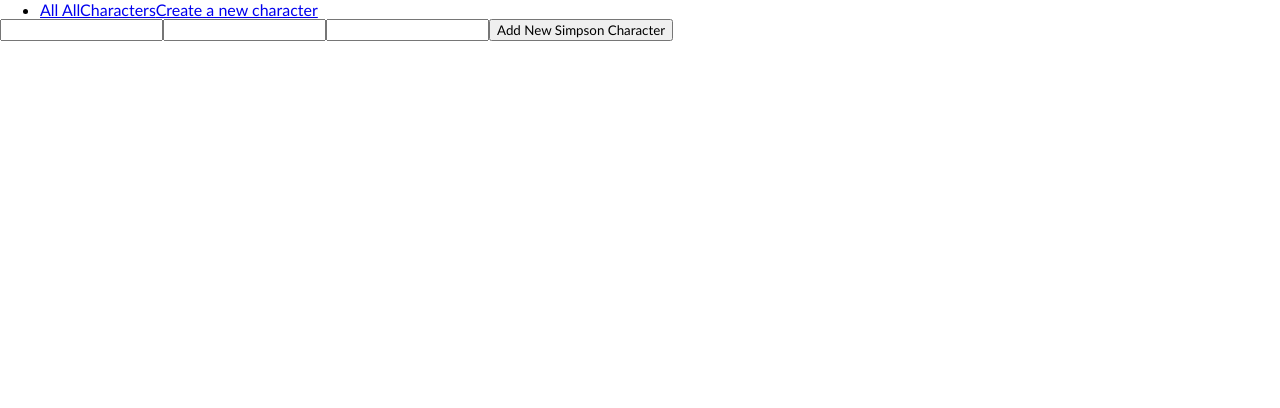
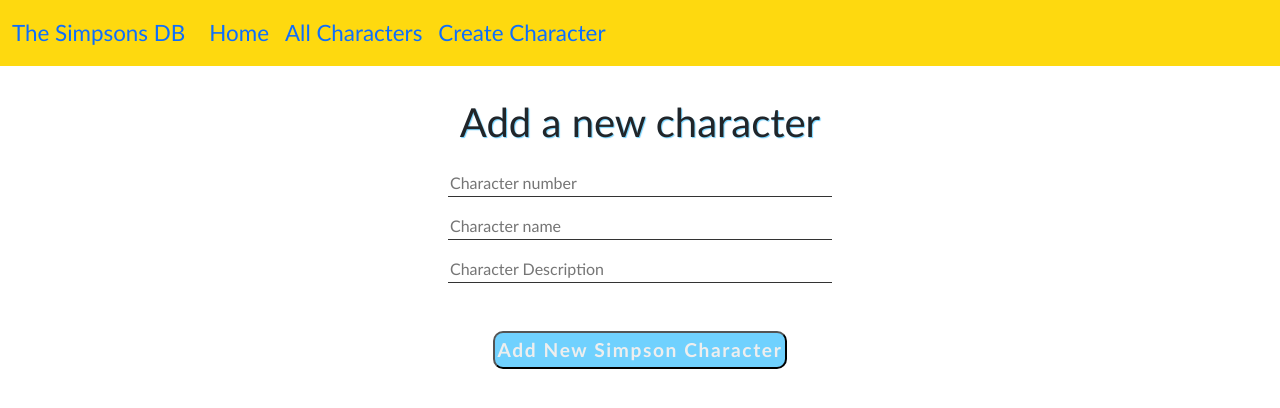
Before and after one commit to peterdinis/React-Django-TheSimpsons-App, a React (Create React App) app: page /create in a window 1280 px wide. Shown: the top 408 px of the page. Built offline with nearby package versions, Linux system fonts and the light colour scheme.

Commit message:
Start working on styling

```diff
--- a/public/index.html
+++ b/public/index.html
@@ -5,6 +5,7 @@
     <link rel="icon" href="%PUBLIC_URL%/favicon.ico" />
     <meta name="viewport" content="width=device-width, initial-scale=1" />
     <meta name="theme-color" content="#000000" />
+    <link href="https://cdn.jsdelivr.net/npm/bootstrap@5.0.0-beta2/dist/css/bootstrap.min.css" rel="stylesheet" integrity="sha384-BmbxuPwQa2lc/FVzBcNJ7UAyJxM6wuqIj61tLrc4wSX0szH/Ev+nYRRuWlolflfl" crossorigin="anonymous">
     <meta
       name="description"
       content="Web site created using create-react-app"
@@ -24,7 +25,7 @@
       work correctly both with client-side routing and a non-root public URL.
       Learn how to configure a non-root public URL by running `npm run build`.
     -->
-    <title>The Simpsons API</title>
+    <title>The Simpsons DB</title>
   </head>
   <body>
     <noscript>You need to enable JavaScript to run this app.</noscript>
--- a/src/App.js
+++ b/src/App.js
@@ -3,13 +3,15 @@
 import AllCharacters from './components/AllCharacters';
 import CreateCharacter from './components/CreateCharacter';
 import {Route, Switch} from 'react-router-dom';
+import Homepage from './components/Homepage';
 
 function App() {
   return (
     <div className="App">
         <Navbar />
         <Switch>
-          <Route exact path='/' component={AllCharacters} />
+          <Route exact path="/" component={Homepage} />
+          <Route exact path='/all' component={AllCharacters} />
           <Route exact path='/create' component={CreateCharacter} />
         </Switch>
     </div>
--- /dev/null
+++ b/src/components/CreateCharacter.css
@@ -0,0 +1,29 @@
+.form__helper {
+    margin-top: 2rem;
+    text-align: center;
+}
+
+.form__header {
+    margin-top: 1rem;
+    text-shadow: 1px 1px 1px #70D1FE;
+}
+
+.form__input {
+    width: 30%;
+  border: none;
+  border-bottom: 1px solid #333333;
+  margin-top: 1rem;
+  outline: none;
+
+}
+
+.form__button {
+    margin-top: 3rem;
+    background-color: #70D1FE;
+    color: #eeeeee;
+    border-radius: 10px;
+    letter-spacing: 0.1rem;
+    font-weight: bold;
+    padding: 3px;
+    font-size: 1.2rem;
+}
--- a/src/components/CreateCharacter.js
+++ b/src/components/CreateCharacter.js
@@ -1,5 +1,6 @@
 import React from "react";
 import { gql, useMutation } from "@apollo/client";
+import "./CreateCharacter.css";
 
 const CREATE_CHARACTER = gql`
   mutation createCharacter($num: Int!, $name: String!, $description: String!) {
@@ -33,30 +34,37 @@
   };
 
   return (
-    <div>
+    <div className="form__helper">
+      <h1 className="form__header">Add a new character</h1>
       <form onSubmit={onNewCharacterSubmit}>
         <input
+          className="form__input"
+          placeholder="Character number"
           type="number"
           ref={(node) => {
             numInput = node;
           }}
-        />
-
+        />{" "}
+        <br />
         <input
+          className="form__input"
+          placeholder="Character name"
           type="text"
           ref={(nameNode) => {
             nameInput = nameNode;
           }}
-        />
-
+        />{" "}
+        <br />
         <input
+          placeholder="Character Description"
+          className="form__input"
           type="text"
           ref={(descriptionNode) => {
             descriptionInput = descriptionNode;
           }}
-        />
-
-        <button type="submit">Add New Simpson Character</button>
+        />{" "}
+        <br />
+        <button className='form__button' type="submit">Add New Simpson Character</button>
       </form>
     </div>
   );
--- /dev/null
+++ b/src/components/Homepage.css
@@ -0,0 +1,57 @@
+.home {
+    margin-top: 2rem;
+    text-align: center;
+}
+
+.header {
+    margin-top: 5rem;
+    color: #70D1FE;
+    font-size: 3rem;
+    text-shadow: 1px 1px 1px #FED90F;
+}
+
+.subheader {
+    font-size: 1.9rem;
+    margin-top: 1rem;
+    color: #70D1FE;
+}
+
+.btns {
+    margin-top: 2rem;
+}
+
+.all-button {
+    background-color: #FED90F;
+    letter-spacing: 0.1rem;
+    border-radius: 10px;
+    font-size: 1.3rem;
+}
+
+.all-link-button {
+    text-decoration: none;
+    color: #70D1FE;
+    font-weight: bold;
+}
+
+.all-link-button:hover {
+    color: #70D1FE;
+}
+
+
+.create-button {
+    margin-left: 2rem;
+    background-color: #70D1FE;
+    letter-spacing: 0.1rem;
+    border-radius: 10px;
+    font-size: 1.3rem;
+}
+
+.create-link-button {
+    color: #FED90F;
+    text-decoration: none;
+    font-weight: bold;
+}
+
+.create-link-button:hover {
+    color: #FED90F;
+}
--- /dev/null
+++ b/src/components/Homepage.js
@@ -0,0 +1,21 @@
+import React from 'react';
+import './Homepage.css';
+
+function Homepage() {
+    return (
+        <div className='home'>
+            <h1 className='header'>The Simpsons DB</h1>
+            <p className='subheader'>Find or create character</p>
+            <div className='btns'>
+                <button className='all-button'>
+                    <a className='all-link-button' href='/all'>All Characters</a>
+                </button>
+                <button className='create-button'>
+                    <a className='create-link-button' href='/create'>Create Character</a>
+                </button>
+            </div>
+        </div>
+    )
+}
+
+export default Homepage
--- /dev/null
+++ b/src/components/Navbar.css
@@ -0,0 +1,12 @@
+.navbar {
+    background-color: #FED90F;
+    color: #70D1FE;
+}
+
+.navbar-brand {
+    font-size: 1.4rem;
+}
+
+.nav-link {
+    font-size: 1.4rem;
+}
--- a/src/components/Navbar.js
+++ b/src/components/Navbar.js
@@ -1,16 +1,48 @@
-import React from 'react'
+import React from "react";
+import "./Navbar.css";
 
 function Navbar() {
-    return (
-        <div>
-            <ul>
-                <li>
-                    <a href='/'>All AllCharacters</a>
-                    <a href='/create'>Create a new character</a>
-                </li>
+  return (
+    <div>
+      <nav className="navbar navbar-expand-lg">
+        <div className="container-fluid">
+          <a className="navbar-brand" href="/">
+            The Simpsons DB
+          </a>
+          <button
+            className="navbar-toggler"
+            type="button"
+            data-bs-toggle="collapse"
+            data-bs-target="#navbarNav"
+            aria-controls="navbarNav"
+            aria-expanded="false"
+            aria-label="Toggle navigation"
+          >
+            <span className="navbar-toggler-icon"></span>
+          </button>
+          <div className="collapse navbar-collapse" id="navbarNav">
+            <ul className="navbar-nav">
+              <li className="nav-item">
+                <a className="nav-link active" aria-current="page" href="/">
+                  Home
+                </a>
+              </li>
+              <li className="nav-item">
+                <a className="nav-link" href="/all">
+                  All Characters
+                </a>
+              </li>
+              <li className="nav-item">
+                <a className="nav-link" href="/create">
+                  Create Character
+                </a>
+              </li>
             </ul>
+          </div>
         </div>
-    )
+      </nav>
+    </div>
+  );
 }
 
-export default Navbar
+export default Navbar;
```
Also changed, not shown: src/components/AllCharacters.css (added).
